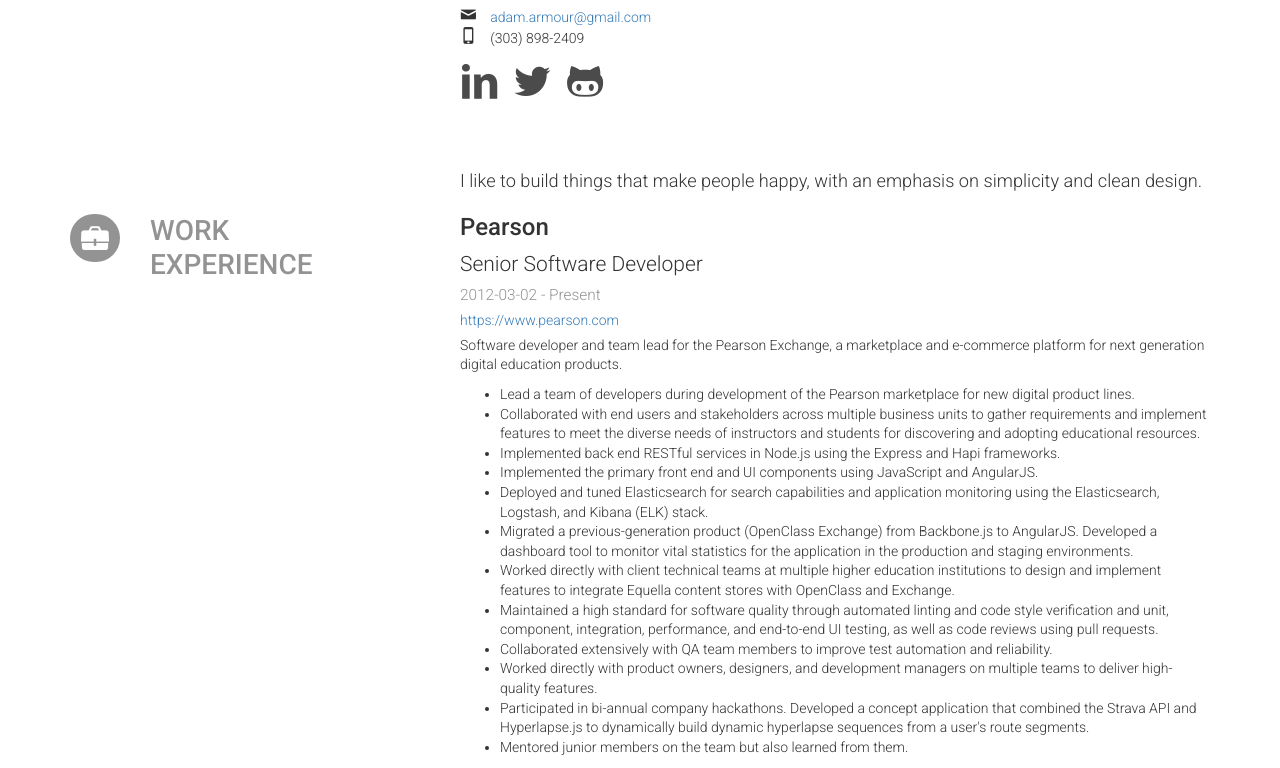
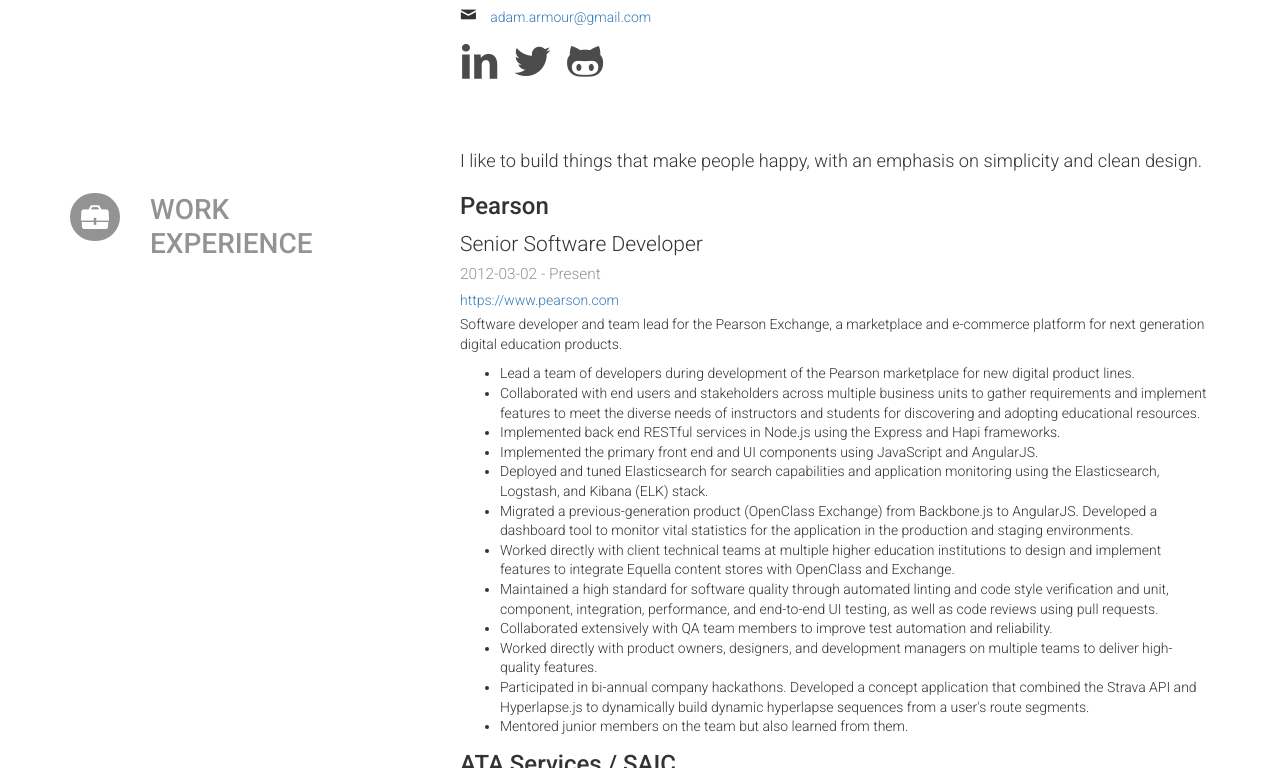
Before and after one commit to aarmour/resume, a plain HTML site: page index.html in a window 1280 px wide. Shown: the part 112-880 px from the top of the page. Drawn offline with nearby package versions, Linux system fonts and the light colour scheme.

Commit message:
Update gh-pages

```diff
--- a/index.html
+++ b/index.html
@@ -500,12 +500,8 @@
 						<div class="contact">
 							<div class="email">
 								<icon class="entypo-mail"></icon>
-								<a href="/cdn-cgi/l/email-protection#09686d686427687b64667c7b496e64686065276a6664"><span class="__cf_email__" data-cfemail="f8999c9995d6998a95978d8ab89f95999194d69b9795">[email&#160;protected]</span><script data-cfhash='f9e31' type="text/javascript">
+								<a href="/cdn-cgi/l/email-protection#204144414d0e41524d4f555260474d41494c0e434f4d"><span class="__cf_email__" data-cfemail="b9d8ddd8d497d8cbd4d6cccbf9ded4d8d0d597dad6d4">[email&#160;protected]</span><script data-cfhash='f9e31' type="text/javascript">
 /* <![CDATA[ */!function(){try{var t="currentScript"in document?document.currentScript:function(){for(var t=document.getElementsByTagName("script"),e=t.length;e--;)if(t[e].getAttribute("data-cfhash"))return t[e]}();if(t&&t.previousSibling){var e,r,n,i,c=t.previousSibling,a=c.getAttribute("data-cfemail");if(a){for(e="",r=parseInt(a.substr(0,2),16),n=2;a.length-n;n+=2)i=parseInt(a.substr(n,2),16)^r,e+=String.fromCharCode(i);e=document.createTextNode(e),c.parentNode.replaceChild(e,c)}t.parentNode.removeChild(t);}}catch(u){}}()/* ]]> */</script></a>
-							</div>
-							<div class="phone">
-								<icon class="entypo-phone"></icon>
-								(303) 898-2409
 							</div>
 						</div>
 						<section id="location">
```
